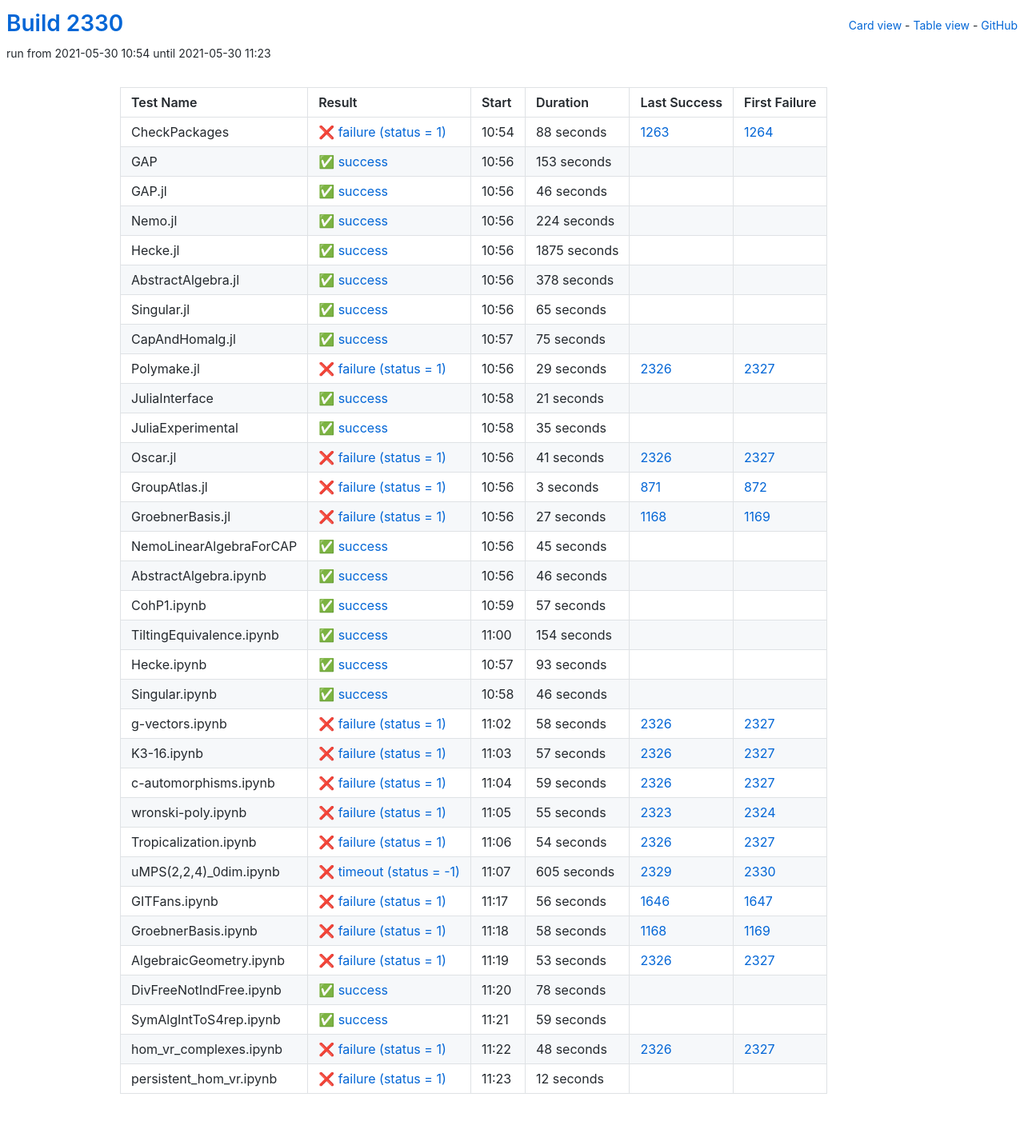
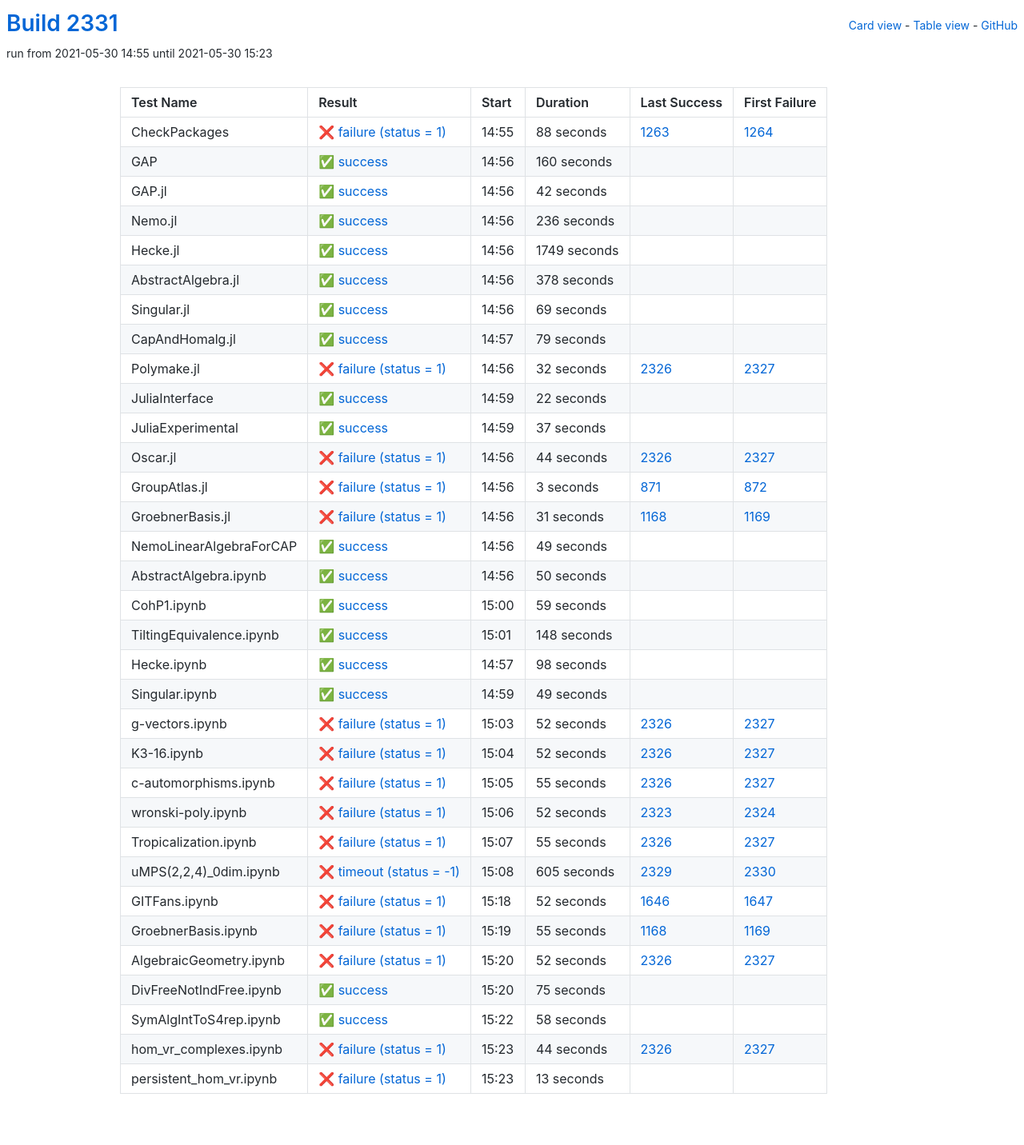
Before and after one commit to oscar-system/oscar-ci-status-stable, a Jekyll site: the page built from table.html, in a window 1280 px wide. Shown: the whole page at 80% size. Built offline with Jekyll 4.4.1, drawn with Linux system fonts in a browser that asks for light colours.

Commit message:
Build #2331

```diff
--- a/_data/ci.yml
+++ b/_data/ci.yml
@@ -1,6 +1,6 @@
 ---
-build: 2330
-build_url: https://oscarci.mathematik.uni-kl.de/job/oscar-stable/2330/
+build: 2331
+build_url: https://oscarci.mathematik.uni-kl.de/job/oscar-stable/2331/
 job: oscar-stable
 organization: oscar-system
 repo: oscar-ci-status-stable
@@ -8,8 +8,8 @@ repourl: https://github.com/oscar-system/oscar-ci-status-stable
 tests:
 - name: CheckPackages
   id: checkpackages
-  log: https://oscarci.mathematik.uni-kl.de/job/oscar-stable/2330/artifact/logs/build-2330/CheckPackages.log
-  start: 2021-05-30 10:54
+  log: https://oscarci.mathematik.uni-kl.de/job/oscar-stable/2331/artifact/logs/build-2331/CheckPackages.log
+  start: 2021-05-30 14:55
   success: false
   exitcode: 1
   status: failure
@@ -20,56 +20,56 @@ tests:
   first_failure_url: https://oscarci.mathematik.uni-kl.de/job/oscar-stable/1264/
 - name: GAP
   id: gap
-  log: https://oscarci.mathematik.uni-kl.de/job/oscar-stable/2330/artifact/logs/build-2330/GAP.log
-  start: 2021-05-30 10:56
+  log: https://oscarci.mathematik.uni-kl.de/job/oscar-stable/2331/artifact/logs/build-2331/GAP.log
+  start: 2021-05-30 14:56
   success: true
   exitcode: 0
   status: success
-  duration: 153
+  duration: 160
   last_success: false
   last_success_url:
   first_failure: false
   first_failure_url:
 - name: GAP.jl
   id: gap-jl
-  log: https://oscarci.mathematik.uni-kl.de/job/oscar-stable/2330/artifact/logs/build-2330/GAP.jl.log
-  start: 2021-05-30 10:56
+  log: https://oscarci.mathematik.uni-kl.de/job/oscar-stable/2331/artifact/logs/build-2331/GAP.jl.log
+  start: 2021-05-30 14:56
   success: true
   exitcode: 0
   status: success
-  duration: 46
+  duration: 42
   last_success: false
   last_success_url:
   first_failure: false
   first_failure_url:
 - name: Nemo.jl
   id: nemo-jl
-  log: https://oscarci.mathematik.uni-kl.de/job/oscar-stable/2330/artifact/logs/build-2330/Nemo.jl.log
-  start: 2021-05-30 10:56
+  log: https://oscarci.mathematik.uni-kl.de/job/oscar-stable/2331/artifact/logs/build-2331/Nemo.jl.log
+  start: 2021-05-30 14:56
   success: true
   exitcode: 0
   status: success
-  duration: 224
+  duration: 236
   last_success: false
   last_success_url:
   first_failure: false
   first_failure_url:
 - name: Hecke.jl
   id: hecke-jl
-  log: https://oscarci.mathematik.uni-kl.de/job/oscar-stable/2330/artifact/logs/build-2330/Hecke.jl.log
-  start: 2021-05-30 10:56
+  log: https://oscarci.mathematik.uni-kl.de/job/oscar-stable/2331/artifact/logs/build-2331/Hecke.jl.log
+  start: 2021-05-30 14:56
   success: true
   exitcode: 0
   status: success
-  duration: 1875
+  duration: 1749
   last_success: false
   last_success_url:
   first_failure: false
   first_failure_url:
 - name: AbstractAlgebra.jl
   id: abstractalgebra-jl
-  log: https://oscarci.mathematik.uni-kl.de/job/oscar-stable/2330/artifact/logs/build-2330/AbstractAlgebra.jl.log
-  start: 2021-05-30 10:56
+  log: https://oscarci.mathematik.uni-kl.de/job/oscar-stable/2331/artifact/logs/build-2331/AbstractAlgebra.jl.log
+  start: 2021-05-30 14:56
   success: true
   exitcode: 0
   status: success
@@ -80,80 +80,80 @@ tests:
   first_failure_url:
 - name: Singular.jl
   id: singular-jl
-  log: https://oscarci.mathematik.uni-kl.de/job/oscar-stable/2330/artifact/logs/build-2330/Singular.jl.log
-  start: 2021-05-30 10:56
+  log: https://oscarci.mathematik.uni-kl.de/job/oscar-stable/2331/artifact/logs/build-2331/Singular.jl.log
+  start: 2021-05-30 14:56
   success: true
   exitcode: 0
   status: success
-  duration: 65
+  duration: 69
   last_success: false
   last_success_url:
   first_failure: false
   first_failure_url:
 - name: CapAndHomalg.jl
   id: capandhomalg-jl
-  log: https://oscarci.mathematik.uni-kl.de/job/oscar-stable/2330/artifact/logs/build-2330/CapAndHomalg.jl.log
-  start: 2021-05-30 10:57
+  log: https://oscarci.mathematik.uni-kl.de/job/oscar-stable/2331/artifact/logs/build-2331/CapAndHomalg.jl.log
+  start: 2021-05-30 14:57
   success: true
   exitcode: 0
   status: success
-  duration: 75
+  duration: 79
   last_success: false
   last_success_url:
   first_failure: false
   first_failure_url:
 - name: Polymake.jl
   id: polymake-jl
-  log: https://oscarci.mathematik.uni-kl.de/job/oscar-stable/2330/artifact/logs/build-2330/Polymake.jl.log
-  start: 2021-05-30 10:56
+  log: https://oscarci.mathematik.uni-kl.de/job/oscar-stable/2331/artifact/logs/build-2331/Polymake.jl.log
+  start: 2021-05-30 14:56
   success: false
   exitcode: 1
   status: failure
-  duration: 29
+  duration: 32
   last_success: 2326
   last_success_url: https://oscarci.mathematik.uni-kl.de/job/oscar-stable/2326/
   first_failure: 2327
   first_failure_url: https://oscarci.mathematik.uni-kl.de/job/oscar-stable/2327/
 - name: JuliaInterface
   id: juliainterface
-  log: https://oscarci.mathematik.uni-kl.de/job/oscar-stable/2330/artifact/logs/build-2330/JuliaInterface.log
-  start: 2021-05-30 10:58
+  log: https://oscarci.mathematik.uni-kl.de/job/oscar-stable/2331/artifact/logs/build-2331/JuliaInterface.log
+  start: 2021-05-30 14:59
   success: true
   exitcode: 0
   status: success
-  duration: 21
+  duration: 22
   last_success: false
   last_success_url:
   first_failure: false
   first_failure_url:
 - name: JuliaExperimental
   id: juliaexperimental
-  log: https://oscarci.mathematik.uni-kl.de/job/oscar-stable/2330/artifact/logs/build-2330/JuliaExperimental.log
-  start: 2021-05-30 10:58
+  log: https://oscarci.mathematik.uni-kl.de/job/oscar-stable/2331/artifact/logs/build-2331/JuliaExperimental.log
+  start: 2021-05-30 14:59
   success: true
   exitcode: 0
   status: success
-  duration: 35
+  duration: 37
   last_success: false
   last_success_url:
   first_failure: false
   first_failure_url:
 - name: Oscar.jl
   id: oscar-jl
-  log: https://oscarci.mathematik.uni-kl.de/job/oscar-stable/2330/artifact/logs/build-2330/Oscar.jl.log
-  start: 2021-05-30 10:56
+  log: https://oscarci.mathematik.uni-kl.de/job/oscar-stable/2331/artifact/logs/build-2331/Oscar.jl.log
+  start: 2021-05-30 14:56
   success: false
   exitcode: 1
   status: failure
-  duration: 41
+  duration: 44
   last_success: 2326
   last_success_url: https://oscarci.mathematik.uni-kl.de/job/oscar-stable/2326/
   first_failure: 2327
   first_failure_url: https://oscarci.mathematik.uni-kl.de/job/oscar-stable/2327/
 - name: GroupAtlas.jl
   id: groupatlas-jl
-  log: https://oscarci.mathematik.uni-kl.de/job/oscar-stable/2330/artifact/logs/build-2330/GroupAtlas.jl.log
-  start: 2021-05-30 10:56
+  log: https://oscarci.mathematik.uni-kl.de/job/oscar-stable/2331/artifact/logs/build-2331/GroupAtlas.jl.log
+  start: 2021-05-30 14:56
   success: false
   exitcode: 1
   status: failure
@@ -164,152 +164,152 @@ tests:
   first_failure_url: https://oscarci.mathematik.uni-kl.de/job/oscar-stable/872/
 - name: GroebnerBasis.jl
   id: groebnerbasis-jl
-  log: https://oscarci.mathematik.uni-kl.de/job/oscar-stable/2330/artifact/logs/build-2330/GroebnerBasis.jl.log
-  start: 2021-05-30 10:56
+  log: https://oscarci.mathematik.uni-kl.de/job/oscar-stable/2331/artifact/logs/build-2331/GroebnerBasis.jl.log
+  start: 2021-05-30 14:56
   success: false
   exitcode: 1
   status: failure
-  duration: 27
+  duration: 31
   last_success: 1168
   last_success_url: https://oscarci.mathematik.uni-kl.de/job/oscar-stable/1168/
   first_failure: 1169
   first_failure_url: https://oscarci.mathematik.uni-kl.de/job/oscar-stable/1169/
 - name: NemoLinearAlgebraForCAP
   id: nemolinearalgebraforcap
-  log: https://oscarci.mathematik.uni-kl.de/job/oscar-stable/2330/artifact/logs/build-2330/NemoLinearAlgebraForCAP.log
-  start: 2021-05-30 10:56
+  log: https://oscarci.mathematik.uni-kl.de/job/oscar-stable/2331/artifact/logs/build-2331/NemoLinearAlgebraForCAP.log
+  start: 2021-05-30 14:56
   success: true
   exitcode: 0
   status: success
-  duration: 45
+  duration: 49
   last_success: false
   last_success_url:
   first_failure: false
   first_failure_url:
 - name: AbstractAlgebra.ipynb
   id: abstractalgebra-ipynb
-  log: https://oscarci.mathematik.uni-kl.de/job/oscar-stable/2330/artifact/logs/build-2330/AbstractAlgebra.ipynb.log
-  start: 2021-05-30 10:56
+  log: https://oscarci.mathematik.uni-kl.de/job/oscar-stable/2331/artifact/logs/build-2331/AbstractAlgebra.ipynb.log
+  start: 2021-05-30 14:56
   success: true
   exitcode: 0
   status: success
-  duration: 46
+  duration: 50
   last_success: false
   last_success_url:
   first_failure: false
   first_failure_url:
 - name: CohP1.ipynb
   id: cohp1-ipynb
-  log: https://oscarci.mathematik.uni-kl.de/job/oscar-stable/2330/artifact/logs/build-2330/CohP1.ipynb.log
-  start: 2021-05-30 10:59
+  log: https://oscarci.mathematik.uni-kl.de/job/oscar-stable/2331/artifact/logs/build-2331/CohP1.ipynb.log
+  start: 2021-05-30 15:00
   success: true
   exitcode: 0
   status: success
-  duration: 57
+  duration: 59
   last_success: false
   last_success_url:
   first_failure: false
   first_failure_url:
 - name: TiltingEquivalence.ipynb
   id: tiltingequivalence-ipynb
-  log: https://oscarci.mathematik.uni-kl.de/job/oscar-stable/2330/artifact/logs/build-2330/TiltingEquivalence.ipynb.log
-  start: 2021-05-30 11:00
+  log: https://oscarci.mathematik.uni-kl.de/job/oscar-stable/2331/artifact/logs/build-2331/TiltingEquivalence.ipynb.log
+  start: 2021-05-30 15:01
   success: true
   exitcode: 0
   status: success
-  duration: 154
+  duration: 148
   last_success: false
   last_success_url:
   first_failure: false
   first_failure_url:
 - name: Hecke.ipynb
   id: hecke-ipynb
-  log: https://oscarci.mathematik.uni-kl.de/job/oscar-stable/2330/artifact/logs/build-2330/Hecke.ipynb.log
-  start: 2021-05-30 10:57
+  log: https://oscarci.mathematik.uni-kl.de/job/oscar-stable/2331/artifact/logs/build-2331/Hecke.ipynb.log
+  start: 2021-05-30 14:57
   success: true
   exitcode: 0
   status: success
-  duration: 93
+  duration: 98
   last_success: false
   last_success_url:
   first_failure: false
   first_failure_url:
 - name: Singular.ipynb
   id: singular-ipynb
-  log: https://oscarci.mathematik.uni-kl.de/job/oscar-stable/2330/artifact/logs/build-2330/Singular.ipynb.log
-  start: 2021-05-30 10:58
+  log: https://oscarci.mathematik.uni-kl.de/job/oscar-stable/2331/artifact/logs/build-2331/Singular.ipynb.log
+  start: 2021-05-30 14:59
   success: true
   exitcode: 0
   status: success
-  duration: 46
+  duration: 49
   last_success: false
   last_success_url:
   first_failure: false
   first_failure_url:
 - name: g-vectors.ipynb
   id: g-vectors-ipynb
-  log: https://oscarci.mathematik.uni-kl.de/job/oscar-stable/2330/artifact/logs/build-2330/g-vectors.ipynb.log
-  start: 2021-05-30 11:02
+  log: https://oscarci.mathematik.uni-kl.de/job/oscar-stable/2331/artifact/logs/build-2331/g-vectors.ipynb.log
+  start: 2021-05-30 15:03
   success: false
   exitcode: 1
   status: failure
-  duration: 58
+  duration: 52
   last_success: 2326
   last_success_url: https://oscarci.mathematik.uni-kl.de/job/oscar-stable/2326/
   first_failure: 2327
   first_failure_url: https://oscarci.mathematik.uni-kl.de/job/oscar-stable/2327/
 - name: K3-16.ipynb
   id: k3-16-ipynb
-  log: https://oscarci.mathematik.uni-kl.de/job/oscar-stable/2330/artifact/logs/build-2330/K3-16.ipynb.log
-  start: 2021-05-30 11:03
+  log: https://oscarci.mathematik.uni-kl.de/job/oscar-stable/2331/artifact/logs/build-2331/K3-16.ipynb.log
+  start: 2021-05-30 15:04
   success: false
   exitcode: 1
   status: failure
-  duration: 57
+  duration: 52
   last_success: 2326
   last_success_url: https://oscarci.mathematik.uni-kl.de/job/oscar-stable/2326/
   first_failure: 2327
   first_failure_url: https://oscarci.mathematik.uni-kl.de/job/oscar-stable/2327/
 - name: c-automorphisms.ipynb
   id: c-automorphisms-ipynb
-  log: https://oscarci.mathematik.uni-kl.de/job/oscar-stable/2330/artifact/logs/build-2330/c-automorphisms.ipynb.log
-  start: 2021-05-30 11:04
+  log: https://oscarci.mathematik.uni-kl.de/job/oscar-stable/2331/artifact/logs/build-2331/c-automorphisms.ipynb.log
+  start: 2021-05-30 15:05
   success: false
   exitcode: 1
   status: failure
-  duration: 59
+  duration: 55
   last_success: 2326
   last_success_url: https://oscarci.mathematik.uni-kl.de/job/oscar-stable/2326/
   first_failure: 2327
   first_failure_url: https://oscarci.mathematik.uni-kl.de/job/oscar-stable/2327/
 - name: wronski-poly.ipynb
   id: wronski-poly-ipynb
-  log: https://oscarci.mathematik.uni-kl.de/job/oscar-stable/2330/artifact/logs/build-2330/wronski-poly.ipynb.log
-  start: 2021-05-30 11:05
+  log: https://oscarci.mathematik.uni-kl.de/job/oscar-stable/2331/artifact/logs/build-2331/wronski-poly.ipynb.log
+  start: 2021-05-30 15:06
   success: false
   exitcode: 1
   status: failure
-  duration: 55
+  duration: 52
   last_success: 2323
   last_success_url: https://oscarci.mathematik.uni-kl.de/job/oscar-stable/2323/
   first_failure: 2324
   first_failure_url: https://oscarci.mathematik.uni-kl.de/job/oscar-stable/2324/
 - name: Tropicalization.ipynb
   id: tropicalization-ipynb
-  log: https://oscarci.mathematik.uni-kl.de/job/oscar-stable/2330/artifact/logs/build-2330/Tropicalization.ipynb.log
-  start: 2021-05-30 11:06
+  log: https://oscarci.mathematik.uni-kl.de/job/oscar-stable/2331/artifact/logs/build-2331/Tropicalization.ipynb.log
+  start: 2021-05-30 15:07
   success: false
   exitcode: 1
   status: failure
-  duration: 54
+  duration: 55
   last_success: 2326
   last_success_url: https://oscarci.mathematik.uni-kl.de/job/oscar-stable/2326/
   first_failure: 2327
   first_failure_url: https://oscarci.mathematik.uni-kl.de/job/oscar-stable/2327/
 - name: uMPS(2,2,4)_0dim.ipynb
   id: umps-2-2-4-0dim-ipynb
-  log: https://oscarci.mathematik.uni-kl.de/job/oscar-stable/2330/artifact/logs/build-2330/uMPS-2-2-4-_0dim.ipynb.log
-  start: 2021-05-30 11:07
+  log: https://oscarci.mathematik.uni-kl.de/job/oscar-stable/2331/artifact/logs/build-2331/uMPS-2-2-4-_0dim.ipynb.log
+  start: 2021-05-30 15:08
   success: false
   exitcode: -1
   status: timeout
@@ -320,84 +320,84 @@ tests:
   first_failure_url: https://oscarci.mathematik.uni-kl.de/job/oscar-stable/2330/
 - name: GITFans.ipynb
   id: gitfans-ipynb
-  log: https://oscarci.mathematik.uni-kl.de/job/oscar-stable/2330/artifact/logs/build-2330/GITFans.ipynb.log
-  start: 2021-05-30 11:17
+  log: https://oscarci.mathematik.uni-kl.de/job/oscar-stable/2331/artifact/logs/build-2331/GITFans.ipynb.log
+  start: 2021-05-30 15:18
   success: false
   exitcode: 1
   status: failure
-  duration: 56
+  duration: 52
   last_success: 1646
   last_success_url: https://oscarci.mathematik.uni-kl.de/job/oscar-stable/1646/
   first_failure: 1647
   first_failure_url: https://oscarci.mathematik.uni-kl.de/job/oscar-stable/1647/
 - name: GroebnerBasis.ipynb
   id: groebnerbasis-ipynb
-  log: https://oscarci.mathematik.uni-kl.de/job/oscar-stable/2330/artifact/logs/build-2330/GroebnerBasis.ipynb.log
-  start: 2021-05-30 11:18
+  log: https://oscarci.mathematik.uni-kl.de/job/oscar-stable/2331/artifact/logs/build-2331/GroebnerBasis.ipynb.log
+  start: 2021-05-30 15:19
   success: false
   exitcode: 1
   status: failure
-  duration: 58
+  duration: 55
   last_success: 1168
   last_success_url: https://oscarci.mathematik.uni-kl.de/job/oscar-stable/1168/
   first_failure: 1169
   first_failure_url: https://oscarci.mathematik.uni-kl.de/job/oscar-stable/1169/
 - name: AlgebraicGeometry.ipynb
   id: algebraicgeometry-ipynb
-  log: https://oscarci.mathematik.uni-kl.de/job/oscar-stable/2330/artifact/logs/build-2330/AlgebraicGeometry.ipynb.log
-  start: 2021-05-30 11:19
+  log: https://oscarci.mathematik.uni-kl.de/job/oscar-stable/2331/artifact/logs/build-2331/AlgebraicGeometry.ipynb.log
+  start: 2021-05-30 15:20
   success: false
   exitcode: 1
   status: failure
-  duration: 53
+  duration: 52
   last_success: 2326
   last_success_url: https://oscarci.mathematik.uni-kl.de/job/oscar-stable/2326/
   first_failure: 2327
   first_failure_url: https://oscarci.mathematik.uni-kl.de/job/oscar-stable/2327/
 - name: DivFreeNotIndFree.ipynb
   id: divfreenotindfree-ipynb
-  log: https://oscarci.mathematik.uni-kl.de/job/oscar-stable/2330/artifact/logs/build-2330/DivFreeNotIndFree.ipynb.log
-  start: 2021-05-30 11:20
+  log: https://oscarci.mathematik.uni-kl.de/job/oscar-stable/2331/artifact/logs/build-2331/DivFreeNotIndFree.ipynb.log
+  start: 2021-05-30 15:20
   success: true
   exitcode: 0
   status: success
-  duration: 78
+  duration: 75
   last_success: false
   last_success_url:
   first_failure: false
   first_failure_url:
 - name: SymAlgIntToS4rep.ipynb
   id: symalginttos4rep-ipynb
-  log: https://oscarci.mathematik.uni-kl.de/job/oscar-stable/2330/artifact/logs/build-2330/SymAlgIntToS4rep.ipynb.log
-  start: 2021-05-30 11:21
+  log: https://oscarci.mathematik.uni-kl.de/job/oscar-stable/2331/artifact/logs/build-2331/SymAlgIntToS4rep.ipynb.log
+  start: 2021-05-30 15:22
   success: true
   exitcode: 0
   status: success
-  duration: 59
+  duration: 58
   last_success: false
   last_success_url:
   first_failure: false
   first_failure_url:
 - name: hom_vr_complexes.ipynb
   id: hom-vr-complexes-ipynb
-  log: https://oscarci.mathematik.uni-kl.de/job/oscar-stable/2330/artifact/logs/build-2330/hom_vr_complexes.ipynb.log
-  start: 2021-05-30 11:22
+  log: https://oscarci.mathematik.uni-kl.de/job/oscar-stable/2331/artifact/logs/build-2331/hom_vr_complexes.ipynb.log
+  start: 2021-05-30 15:23
   success: false
   exitcode: 1
   status: failure
-  duration: 48
+  duration: 44
   last_success: 2326
   last_success_url: https://oscarci.mathematik.uni-kl.de/job/oscar-stable/2326/
   first_failure: 2327
   first_failure_url: https://oscarci.mathematik.uni-kl.de/job/oscar-stable/2327/
 - name: persistent_hom_vr.ipynb
   id: persistent-hom-vr-ipynb
-  log: https://oscarci.mathematik.uni-kl.de/job/oscar-stable/2330/artifact/logs/build-2330/persistent_hom_vr.ipynb.log
-  start: 2021-05-30 11:23
+  log: https://oscarci.mathematik.uni-kl.de/job/oscar-stable/2331/artifact/logs/build-2331/persistent_hom_vr.ipynb.log
+  start: 2021-05-30 15:23
   success: false
   exitcode: 1
   status: failure
-  duration: 12
+  duration: 13
   last_success: false
   last_success_url:
   first_failure: false
```
Also changed, not shown: README.md.
